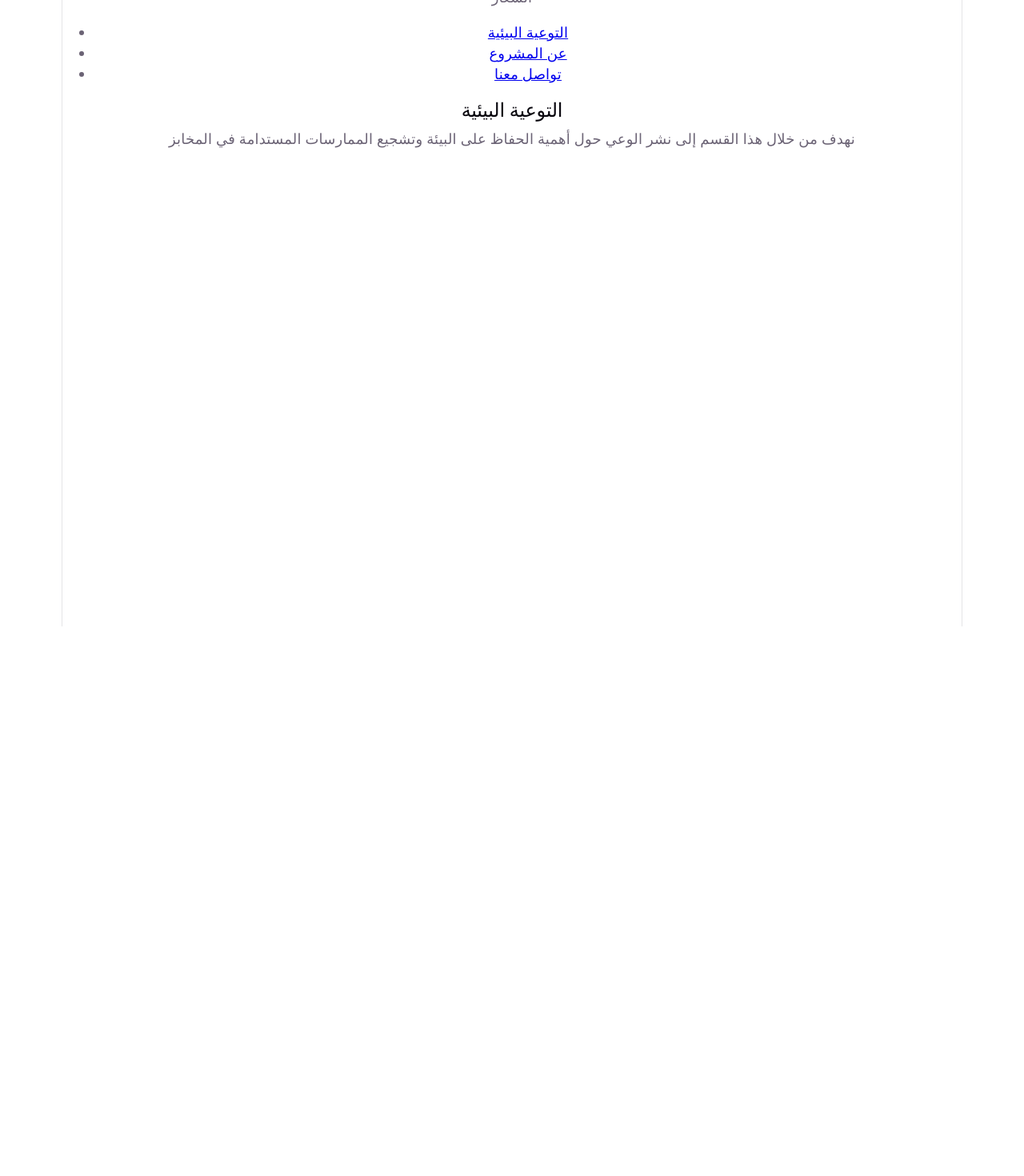
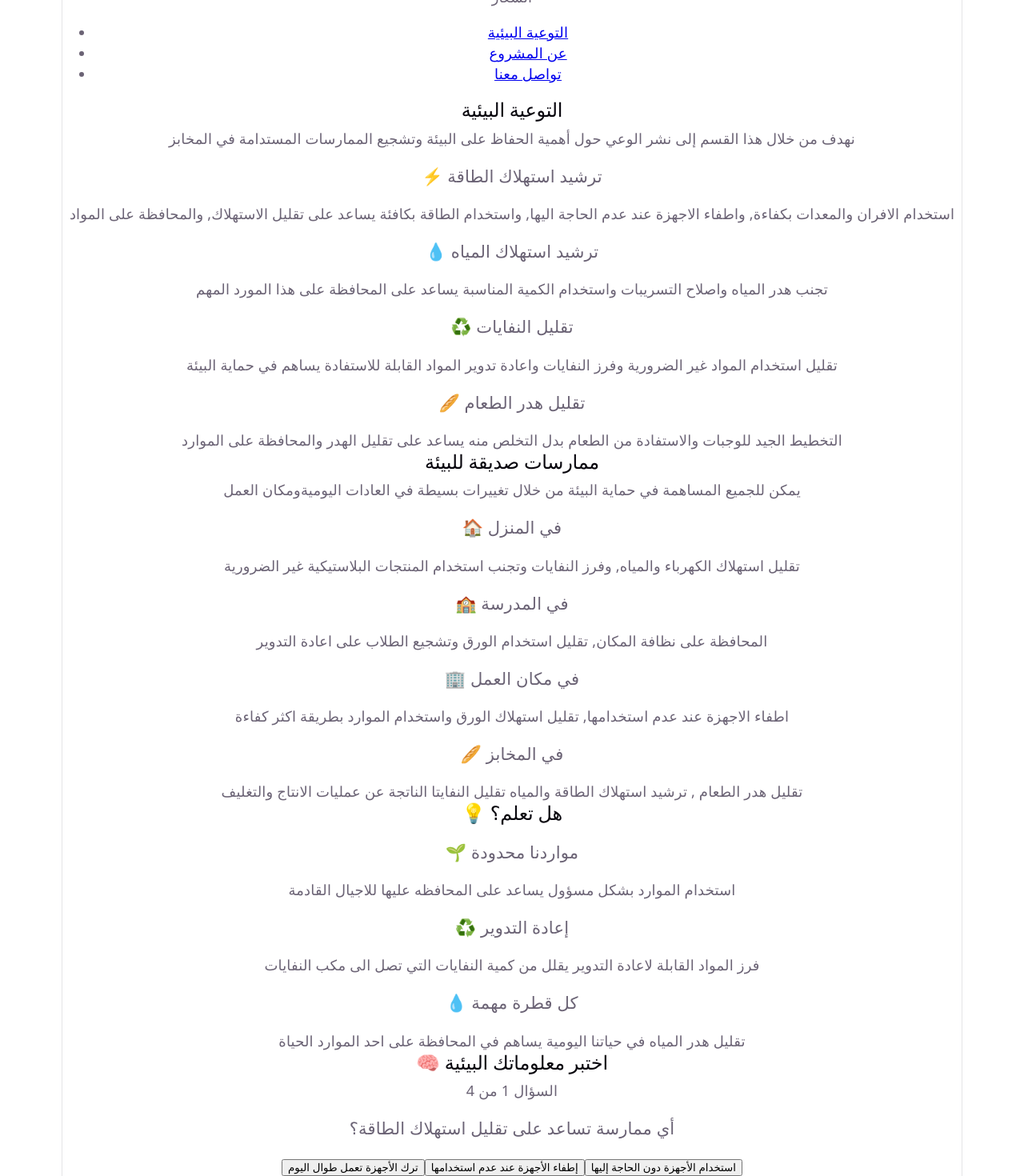
Before and after one commit to fatimaapob-web/react-project, a React (Vite) app: page /environmental-awareness in a window 1280 px wide. Shown: the part 17-1487 px from the top of the page at 80% size. Before the commit the page ends 800 px from the top, so only its background shows below. Built offline with nearby package versions, Linux system fonts and the light colour scheme.

Commit message:
style environmental awareness

```diff
--- a/src/Pages/AboutProject.jsx
+++ b/src/Pages/AboutProject.jsx
@@ -1,8 +1,9 @@
 function AboutProject() {
     return (
-        <section>
-        <h2>عن المشروع</h2>
-        <p>
+        <section className="about-project">
+        <h2 className="about-title">عن المشروع</h2>
+
+        <p className="about-description">
        يهدف هذا المشروع الى نشر الوعي البيئي في المخابز وتشجيع اصحابها والعاملين فيها الى
        اتباع ممارسات اكثر استدامة,من خلال تقليل النفايات وترشيد استهلاك الطاقة والمياه
        والحد من التأثيرات البيئية
--- a/src/Pages/ContactUs.jsx
+++ b/src/Pages/ContactUs.jsx
@@ -1,15 +1,18 @@
 function ContactUs() {
     return (
-        <section>
-        <h2>تواصل معنا</h2>
-        <p>اذا كانت لديك اي استفسارات او مقترحات
+        <section className="contact-us">
+
+        <h2 className="contact-title">تواصل معنا</h2>
+
+        <p className="contact-description">اذا كانت لديك اي استفسارات او مقترحات
         يمكنك التواصل معنا من خلال
         المعلومات الموجودة ادناه
         </p>
-        <div>
-        <p>ghufrannhabbib99@gmail.com
+        <div className="contact-info">
+
+        <p className="contact-email">ghufrannhabbib99@gmail.com
         </p>
-        <p>07770000000</p>
+        <p className="contact-phone">07770000000</p>
         </div>
 
         </section>
--- a/src/Pages/EnvironmentalAwareness.jsx
+++ b/src/Pages/EnvironmentalAwareness.jsx
@@ -1,14 +1,263 @@
-function EnvironmentalAwareness(){
-    return(
-        <section className="environmental-awareness">
-            <h2 className="environmental-awareness-title">التوعية البيئية</h2>
-            <p className="environmental-awareness-description">
+import { useState } from "react";
 
-             نهدف من خلال هذا القسم إلى نشر الوعي حول أهمية الحفاظ على البيئة
-              وتشجيع الممارسات المستدامة في المخابز
+function EnvironmentalAwareness() {
+const questions = [
+  {
+    question: "أي ممارسة تساعد على تقليل استهلاك الطاقة؟",
+    options: [
+      "ترك الأجهزة تعمل طوال اليوم",
+      "إطفاء الأجهزة عند عدم استخدامها",
+      "استخدام الأجهزة دون الحاجة إليها"
+    ],
+    answer: "إطفاء الأجهزة عند عدم استخدامها"
+  },
+  {
+    question: "أي ممارسة تساعد على المحافظة على المياه؟",
+    options: [
+      "ترك صنبور الماء مفتوحًا",
+      "إهدار المياه أثناء التنظيف",
+      "إصلاح تسريبات المياه"
+    ],
+    answer: "إصلاح تسريبات المياه"
+  },
+  {
+    question: "ما الطريقة الأفضل لتقليل النفايات؟",
+    options: [
+      "رمي جميع المواد معًا",
+      "فرز النفايات وإعادة تدوير المواد القابلة للاستفادة",
+      "استخدام المواد البلاستيكية أكثر"
+    ],
+    answer: "فرز النفايات وإعادة تدوير المواد القابلة للاستفادة"
+  },
+  {
+    question: "كيف يمكن تقليل هدر الطعام؟",
+    options: [
+      "إنتاج كميات أكبر من الحاجة",
+      "التخلص من الطعام المتبقي مباشرة",
+      "التخطيط الجيد للكميات والاستفادة من الطعام"
+    ],
+    answer: "التخطيط الجيد للكميات والاستفادة من الطعام"
+  }
+];
 
+const [currentQuestion, setCurrentQuestion] = useState(0);
+const [score, setScore] = useState(0);
+const [selectedAnswer, setSelectedAnswer] = useState("");
+const [showResult, setShowResult] = useState(false);
+
+function handleAnswer(option) {
+  setSelectedAnswer(option);
+
+  if (option === questions[currentQuestion].answer) {
+    setScore((prevScore) => prevScore + 1);
+  }
+}
+
+
+
+
+  return (
+    <section className="environmental-awareness">
+
+      <h2 className="environmental-awareness-title">
+        التوعية البيئية
+      </h2>
+
+      <p className="environmental-awareness-description">
+        نهدف من خلال هذا القسم إلى نشر الوعي حول أهمية الحفاظ على البيئة
+        وتشجيع الممارسات المستدامة في المخابز
+      </p>
+      <div className="awareness-cards">
+        <div className="awareness-card energy-card">
+            <h3>⚡ ترشيد استهلاك الطاقة</h3>
+            <p>
+                استخدام الافران والمعدات بكفاءة, واطفاء الاجهزة عند عدم الحاجة اليها,
+                واستخدام الطاقة بكافئة يساعد على تقليل الاستهلاك,
+                والمحافظة على المواد
             </p>
-        </section>
-    )
+        </div>
+        <div className="awareness-card water-card">
+            <h3>💧 ترشيد استهلاك المياه</h3>
+            <p>
+                تجنب هدر المياه واصلاح التسريبات واستخدام الكمية المناسبة
+                يساعد على المحافظة على هذا المورد المهم
+            </p>
+        </div>
+        <div className="awareness-card waste-card">
+            <h3>♻️ تقليل النفايات</h3>
+            <p>
+                تقليل استخدام المواد غير الضرورية وفرز النفايات
+                واعادة تدوير المواد القابلة للاستفادة
+                يساهم في حماية البيئة
+            </p>
+        </div>
+        <div className="awareness-card food-waste-card">
+            <h3>🥖 تقليل هدر الطعام</h3>
+            <p>
+                التخطيط الجيد للوجبات والاستفادة من الطعام
+                بدل التخلص منه يساعد على
+                تقليل الهدر والمحافظة على الموارد
+            </p>
+        </div>
+
+      </div>
+      <div className="practices-section">
+        <h2 className="practices-title">
+            ممارسات صديقة للبيئة
+        </h2>
+        <p className="practices-description">
+            يمكن للجميع المساهمة في حماية البيئة
+            من خلال تغييرات بسيطة
+            في العادات اليوميةومكان العمل
+
+        </p>
+        <div className="practices-cards">
+            <div className="practice-card">
+                <h3>🏠 في المنزل</h3>
+                <p>
+                    تقليل استهلاك الكهرباء والمياه,
+                    وفرز النفايات  وتجنب استخدام
+                    المنتجات البلاستيكية غير الضرورية
+                </p>
+            </div>
+            <div className="practice-card">
+                <h3>🏫 في المدرسة</h3>
+                <p>
+                    المحافظة على نظافة المكان,
+                    تقليل استخدام الورق وتشجيع
+                    الطلاب على اعادة التدوير
+                </p>
+            </div>
+            <div className="practice-card">
+                <h3>🏢 في مكان العمل</h3>
+                <p>
+                     اطفاء الاجهزة عند عدم استخدامها,
+                     تقليل استهلاك الورق
+                     واستخدام الموارد بطريقة اكثر كفاءة
+                </p>
+            </div>
+            <div className="practice-card bakery-card">
+                <h3>🥖 في المخابز</h3>
+                <p>
+                    تقليل هدر الطعام , ترشيد استهلاك الطاقة والمياه
+                    تقليل النفايتا الناتجة عن عمليات الانتاج والتغليف
+                </p>
+            </div>
+        </div>
+      </div>
+      <div className="did-you-know">
+        <h2 className="did-you-know-title">
+            💡 هل تعلم؟
+        </h2>
+        <div className="facts-container">
+            <div className="fact-card">
+                <h3>🌱 مواردنا محدودة</h3>
+                <p>
+                    استخدام الموارد بشكل مسؤول يساعد على
+                    المحافظه عليها للاجيال القادمة
+                </p>
+            </div>
+            <div className="fact-card">
+                <h3>♻️ إعادة التدوير</h3>
+                <p>
+                    فرز المواد القابلة لاعادة التدوير
+                    يقلل من كمية  النفايات التي تصل الى مكب النفايات
+                </p>
+            </div>
+            <div className="fact-card">
+                <h3>💧 كل قطرة مهمة</h3>
+                <p>
+                    تقليل هدر  المياه في حياتنا اليومية
+                    يساهم في المحافظة على احد الموارد الحياة
+                </p>
+            </div>
+        </div>
+      </div>
+      <div className="quiz-section">
+
+  <h2 className="quiz-title">
+    🧠 اختبر معلوماتك البيئية
+  </h2>
+
+  {!showResult ? (
+    <>
+      <p className="quiz-progress">
+        السؤال {currentQuestion + 1} من {questions.length}
+      </p>
+
+      <h3 className="quiz-question">
+        {questions[currentQuestion].question}
+      </h3>
+
+      <div className="quiz-options">
+
+        {questions[currentQuestion].options.map((option) => (
+          <button
+            key={option}
+            className="quiz-option"
+            onClick={() => handleAnswer(option)}
+            disabled={selectedAnswer !== ""}
+          >
+            {option}
+          </button>
+        ))}
+
+      </div>
+
+      {selectedAnswer && (
+        <>
+          <p className="quiz-feedback">
+            {selectedAnswer === questions[currentQuestion].answer
+              ? "🎉 إجابة صحيحة!"
+              : "❌ إجابة غير صحيحة"}
+          </p>
+
+          <button
+  className="quiz-next"
+  onClick={() => {
+    if (currentQuestion < questions.length - 1) {
+      setCurrentQuestion(currentQuestion + 1);
+      setSelectedAnswer("");
+    } else {
+      setShowResult(true);
+    }
+  }}
+>
+  {currentQuestion < questions.length - 1
+    ? "السؤال التالي"
+    : "عرض النتيجة"}
+</button>
+        </>
+      )}
+    </>
+  ) : (
+    <div className="quiz-result">
+
+      <h3>🎉 انتهى الاختبار!</h3>
+
+      <p>
+        نتيجتك: {score} من {questions.length}
+      </p>
+
+      <button
+        className="quiz-restart"
+        onClick={() => {
+          setCurrentQuestion(0);
+          setScore(0);
+          setSelectedAnswer("");
+          setShowResult(false);
+        }}
+      >
+        إعادة الاختبار
+      </button>
+
+    </div>
+  )}
+
+</div>
+
+    </section>
+  );
 }
+
 export default EnvironmentalAwareness;
--- a/src/components/common/Navbar.jsx
+++ b/src/components/common/Navbar.jsx
@@ -2,17 +2,20 @@ import { Link } from "react-router-dom";
 
 function Navbar(){
     return(
-        <nav>
+        <nav className="navbar">
 
-            <div>
+            <div className="logo">
                 الشعار
             </div>
 
-            <ul>
+            <ul className="nav-links">
 
-                <li><Link to="/environmental-awareness">التوعية البيئية</Link></li>
-                <li><Link to="/about-project">عن المشروع</Link></li>
-                <li><Link to="/contact-us">تواصل معنا</Link></li>
+                <li className="nav-item">
+                    <Link to="/environmental-awareness">التوعية البيئية</Link></li>
+                <li className="nav-item">
+                    <Link to="/about-project">عن المشروع</Link></li>
+                <li className="nav-item">
+                    <Link to="/contact-us">تواصل معنا</Link></li>
             </ul>
         </nav>
     );
```
